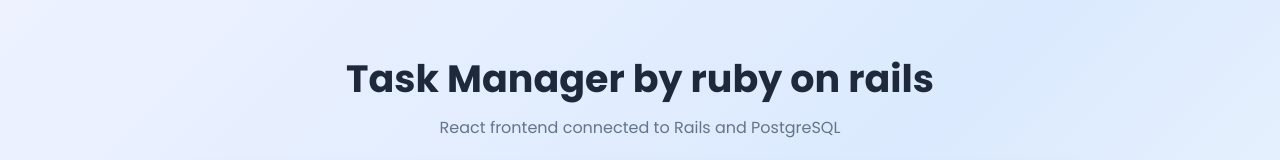
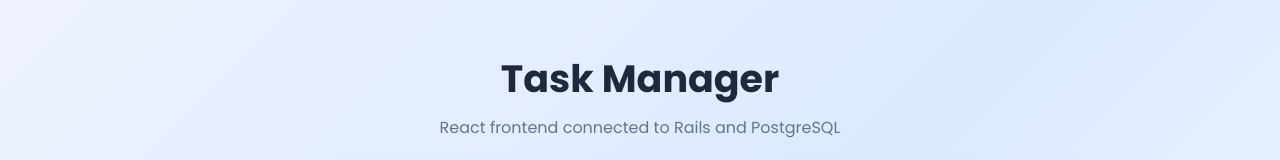
Before and after one commit to harshparmar009/ruby-on-rails, a React (Vite) app in the folder rails_api_frontend/: page / in a window 1280 px wide. Shown: the top 160 px of the page. Built offline with nearby package versions, Linux system fonts and the light colour scheme; no server answers.

Commit message:
changing the frontend title

```diff
--- a/rails_api_frontend/src/App.jsx
+++ b/rails_api_frontend/src/App.jsx
@@ -100,7 +100,7 @@
   return (
     <main className="container">
       <header>
-        <h1>Task Manager by ruby on rails</h1>
+        <h1>Task Manager</h1>
         <p>React frontend connected to Rails and PostgreSQL</p>
       </header>
 
```
